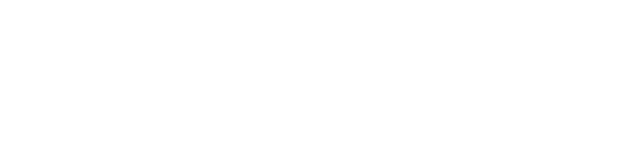
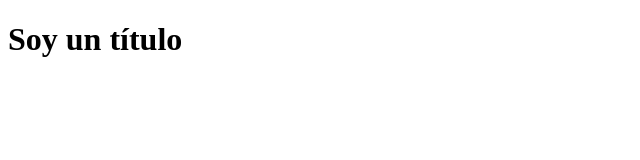
Before and after one commit to hrgarcia/primerRepo, a plain HTML site: page index.html in a window 1280 px wide. Shown: the whole page, without its empty margins (0-640 px from the left). Drawn offline with Linux system fonts and the light colour scheme.

Commit message:
Agregué un h1

```diff
--- a/index.html
+++ b/index.html
@@ -6,5 +6,7 @@
         <meta name="viewport" content="width=device-width, initial-scale=1.0" />
         <title>Mi proyecto P5js</title>
     </head>
-    <body></body>
+    <body>
+        <h1>Soy un título</h1>
+    </body>
 </html>
```
